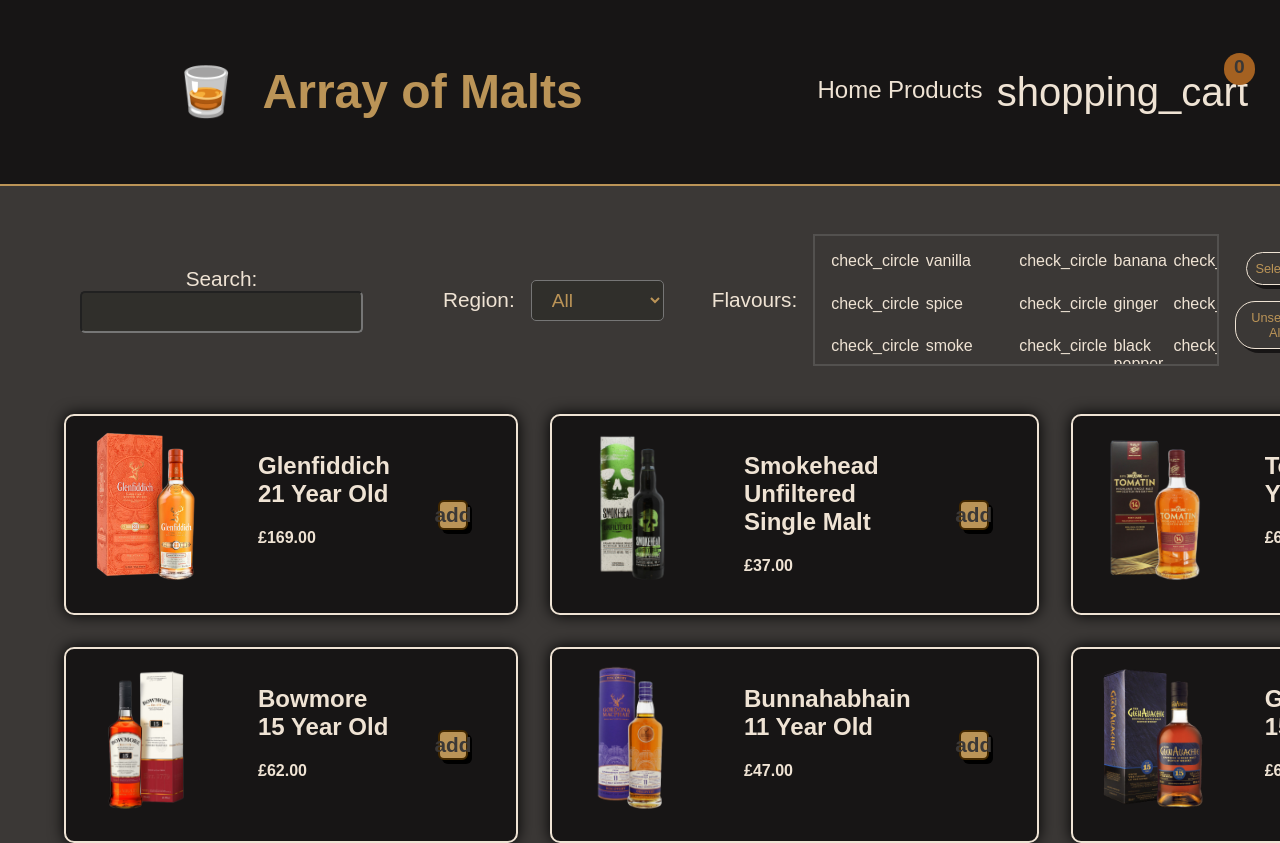
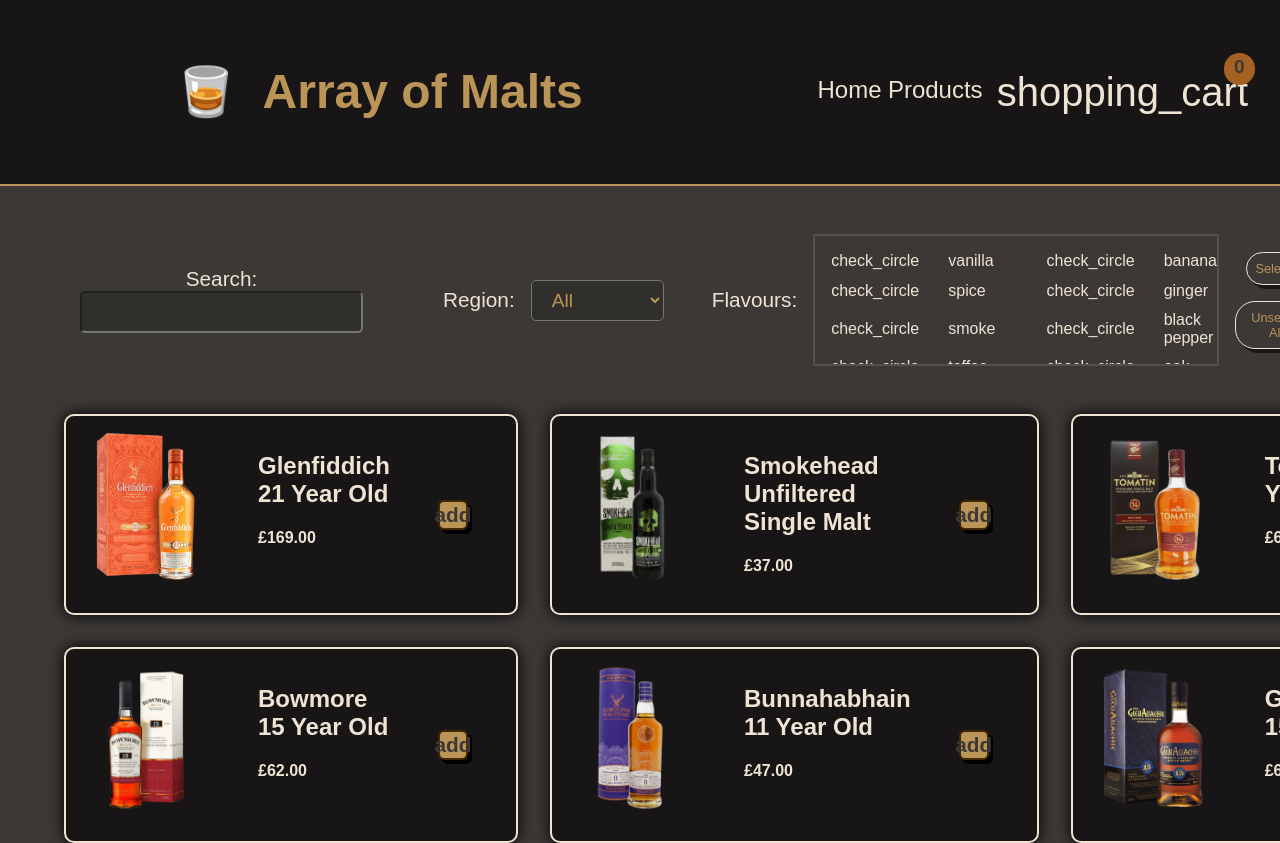
Before and after one commit to LisaS7/whisky-store, a React (Create React App) app in the folder client/: page /products in a window 1280 px wide. Shown: the top 843 px of the page. Built offline with nearby package versions, Linux system fonts and the light colour scheme; the HTML template or start-up script is replaced by a standard one; a web font is replaced by a local one.

Commit message:
Refactored form components to separate folder

```diff
--- a/client/src/components/Basket/BasketItem.jsx
+++ b/client/src/components/Basket/BasketItem.jsx
@@ -7,7 +7,7 @@
   removeFromBasket,
 } from "../../state/basketSlice";
 import { formatPrice } from "../../utils/currency";
-import { SmallButton, ButtonContainer } from "../Components";
+import { SmallButton, ButtonContainer } from "../FormComponents/Buttons";
 
 const Container = styled.div`
   display: grid;
--- a/client/src/components/Basket/EmptyBasket.jsx
+++ b/client/src/components/Basket/EmptyBasket.jsx
@@ -2,7 +2,7 @@
 import { Link } from "react-router-dom";
 import styled from "styled-components";
 import emptyCart from "./empty-cart.png";
-import { MediumButton } from "../Components";
+import { MediumButton } from "../FormComponents/Buttons";
 
 const Container = styled.section`
   display: flex;
--- /dev/null
+++ b/client/src/components/FormComponents/Checkbox.jsx
@@ -0,0 +1,38 @@
+import styled from "styled-components";
+import { useDispatch } from "react-redux";
+
+export function Checkbox({ flavour, checked, action }) {
+  const dispatch = useDispatch();
+
+  const StyledCheck = styled.label`
+    display: flex;
+    align-items: center;
+    gap: 0.5rem;
+    text-align: left;
+
+    & input {
+      opacity: 0;
+    }
+  `;
+
+  function handleChange(e) {
+    dispatch(action({ flavour, checked: e.target.checked }));
+  }
+
+  return (
+    <StyledCheck htmlFor={flavour}>
+      <span className="material-symbols-outlined">
+        {checked ? "check_circle" : "circle"}
+      </span>
+      <input
+        className="checkbox"
+        type="checkbox"
+        id={flavour}
+        name={flavour}
+        checked={checked}
+        onChange={(e) => handleChange(e)}
+      />
+      <span>{flavour}</span>
+    </StyledCheck>
+  );
+}
--- a/client/src/components/Whisky/FlavourSelect.jsx
+++ b/client/src/components/Whisky/FlavourSelect.jsx
@@ -5,7 +5,8 @@
   selectAllFlavours,
   unselectAllFlavours,
 } from "../../state/productSlice";
-import { MediumButtonOutline } from "../Components";
+import { MediumButtonOutline } from "../FormComponents/Buttons";
+import { Checkbox } from "../FormComponents/Checkbox";
 
 const Container = styled.div`
   display: flex;
@@ -15,15 +16,6 @@
   & input,
   button {
     margin: 0;
-  }
-
-  & input {
-    width: 1px;
-    opacity: 0;
-  }
-
-  & label {
-    text-align: left;
   }
 `;
 
@@ -43,37 +35,10 @@
 
 const FlavourBox = styled.div`
   display: grid;
-  grid-template-columns: repeat(3, 1fr 2fr);
-  gap: 0.4rem;
+  grid-template-columns: repeat(3, 1fr);
+  gap: 0.7rem;
   font-size: 1rem;
 `;
-
-export function Checkbox({ flavour, checked }) {
-  const dispatch = useDispatch();
-
-  function handleChange(e) {
-    dispatch(toggleFlavours({ flavour, checked: e.target.checked }));
-  }
-
-  return (
-    <>
-      <div>
-        <span className="material-symbols-outlined">
-          {checked ? "check_circle" : "circle"}
-        </span>
-        <input
-          className="checkbox"
-          type="checkbox"
-          id={flavour}
-          name={flavour}
-          checked={checked}
-          onChange={(e) => handleChange(e)}
-        />
-      </div>
-      <label htmlFor={flavour}>{flavour}</label>
-    </>
-  );
-}
 
 export default function FlavourSelect() {
   const dispatch = useDispatch();
@@ -88,6 +53,7 @@
     <Checkbox
       key={flavour}
       flavour={flavour}
+      action={toggleFlavours}
       checked={flavours.includes(flavour)}
     />
   ));
--- a/client/src/components/Whisky/Whisky.jsx
+++ b/client/src/components/Whisky/Whisky.jsx
@@ -2,7 +2,7 @@
 import { useSelector, useDispatch } from "react-redux";
 import { addToBasket, decreaseQuantity } from "../../state/basketSlice";
 import styled from "styled-components";
-import { SmallButton, ButtonContainer } from "../Components";
+import { SmallButton, ButtonContainer } from "../FormComponents/Buttons";
 import { formatPrice } from "../../utils/currency";
 
 const WhiskyCard = styled.div`
--- a/client/src/containers/WhiskyFilters.jsx
+++ b/client/src/containers/WhiskyFilters.jsx
@@ -2,7 +2,7 @@
 import { useDispatch, useSelector } from "react-redux";
 import { filterProducts, reset } from "../state/productSlice";
 import RegionSelect from "../components/Whisky/RegionSelect";
-import { MediumButton } from "../components/Components";
+import { MediumButton } from "../components/FormComponents/Buttons";
 import FlavourSelect from "../components/Whisky/FlavourSelect";
 
 const FilterControls = styled.section`
```
Also changed, not shown: client/src/components/FormComponents/Buttons.jsx (renamed from client/src/components/Components.jsx), 1 other file (tests, documents, lock files or other folders).
